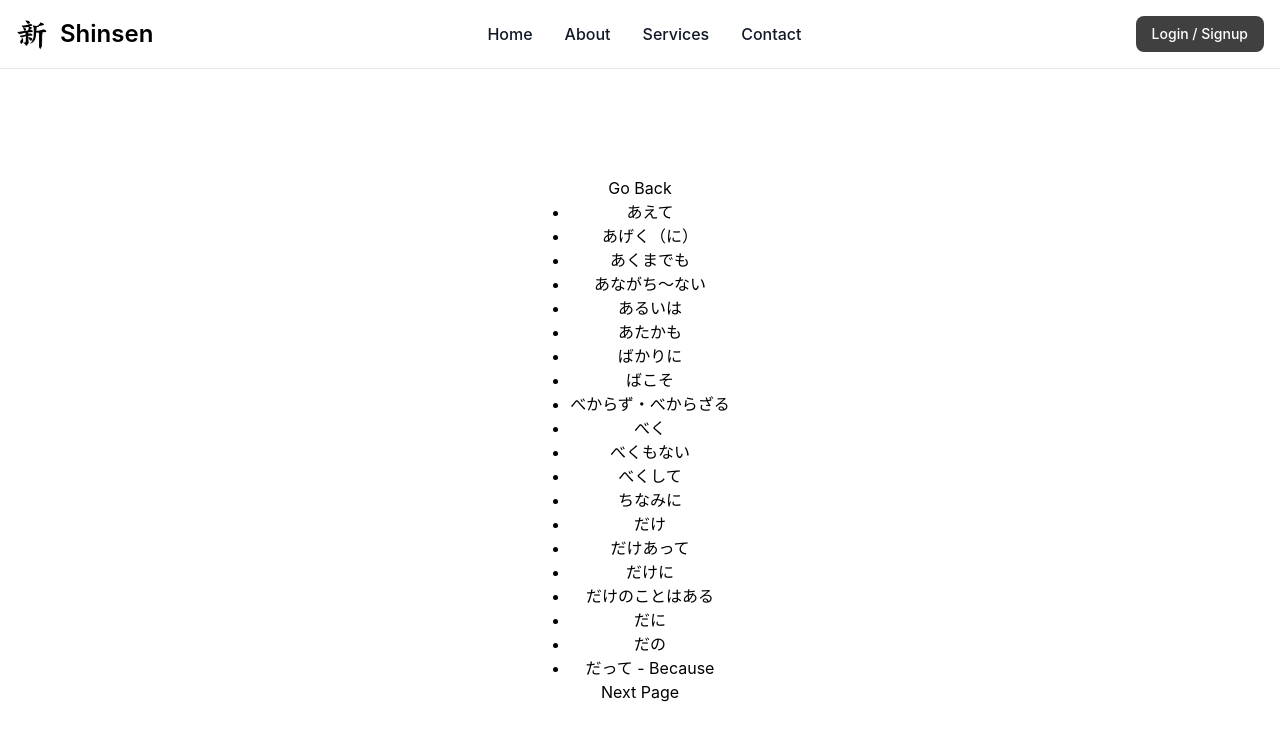
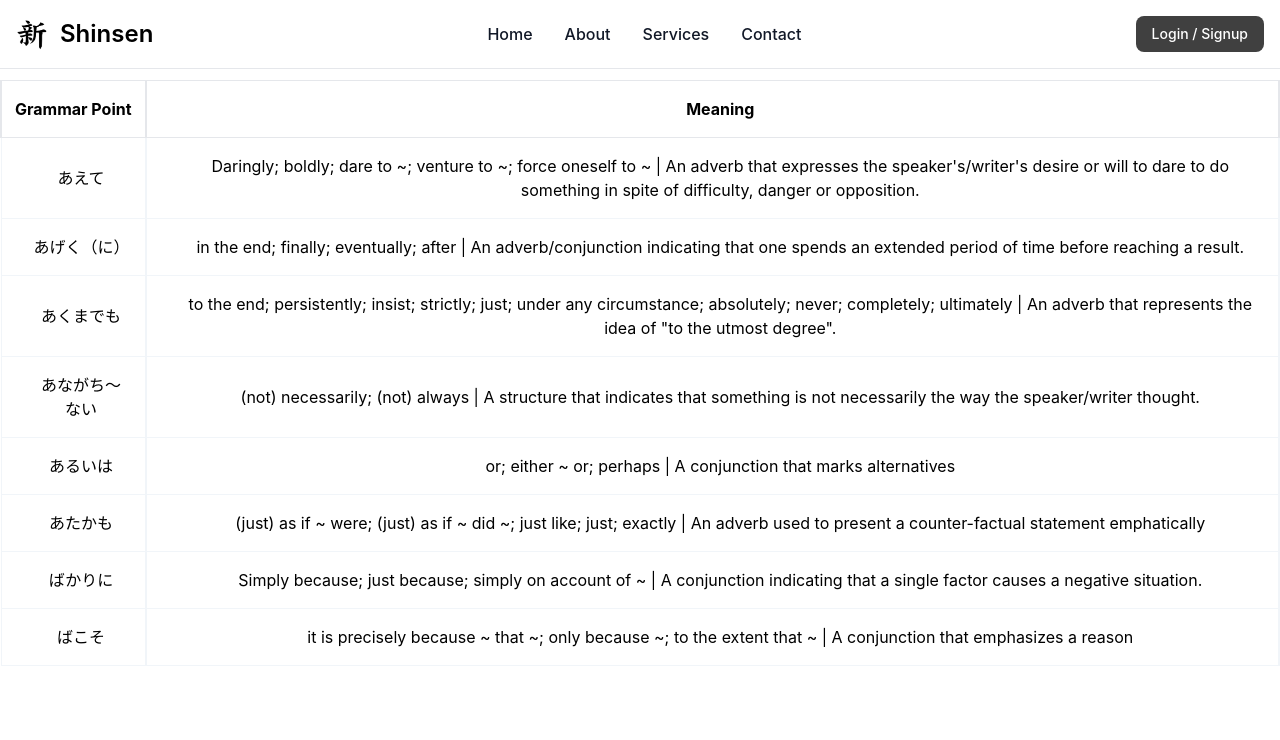
Before and after one commit to Aswin7474/Shinsen, a React (Create React App) app in the folder shinsen/: page /bunpou-study in a window 1280 px wide. Both pictures are taken after a click on the button "Advanced". Shown: the top 740 px of the page. Built offline with nearby package versions, Linux system fonts and the light colour scheme.

Commit message:
added css to bunpou study

```diff
--- a/shinsen/src/App.css
+++ b/shinsen/src/App.css
@@ -30,14 +30,6 @@
 
 .App-link {
   color: #61dafb;
-}
-
-html {
-  height: 100%;
-  margin: 0;
-  display: flex;
-  justify-content: center;
-  align-items: center;
 }
 
 .kana_game {
--- a/shinsen/src/bunpoustudy.js
+++ b/shinsen/src/bunpoustudy.js
@@ -4,7 +4,7 @@ export function BunpouStudy() {
     const [difficulty, setDifficulty] = useState(null);
     const [dict, setDict] = useState({});
     const [currentPage, setCurrentPage] = useState(1);
-    const pageSize = 20;
+    const pageSize = 8;
     const [gPoint, setgPoint] = useState(null);
 
     useEffect(() => {
@@ -38,7 +38,7 @@ export function BunpouStudy() {
         </div>
     )
 
-    if (gPoint === null) return (
+    /*if (gPoint === null) return (
         <div className='pt-20'>
             <button onClick={() => setDifficulty(null)}>Go Back</button>
             <ul class="list-disc pl-5">
@@ -53,7 +53,7 @@ export function BunpouStudy() {
 
         </div>
 
-    )
+    ) */
 
     if (gPoint !== null) return (
         <div>
@@ -72,6 +72,33 @@ export function BunpouStudy() {
         </div>
     )
 
+    if (gPoint == null) return (
+        <div className="flex justify-start mt-20 p-4.5">
+
+            <table className="table-fixed border-b">
+                <thead>
+                    <tr>
+                        <th className=' border-l-2 border-r-2 border-b border-t dark:border-slate-700'>Grammar Point</th>
+                        <th className=' border-l-2 border-r-2 border-b border-t dark:border-slate-700 p-4 pl-8'>Meaning </th>
+                    </tr>
+                </thead>
+                <tbody>
+                    {currentData.map((key) => (
+                        <tr key={key}>
+                            <td className='border-b border-l border-r-2 border-slate-100 dark:border-slate-700 p-4 pl-8 '>
+                                <button onClick={() => setgPoint(key)}>{key}</button>
+                            </td>
+                            <td className='border-b border-l border-r-2 border-slate-100 dark:border-slate-700 p-4 pl-8 '>
+                                <button onClick={() => setgPoint(key)}>{dict[key]['meaning']}</button>
+                            </td>
+                        </tr>
+                    ))}
+                </tbody>
+            </table>
+
+        </div>
+    )
+
 }
 
 export default BunpouStudy;
```
